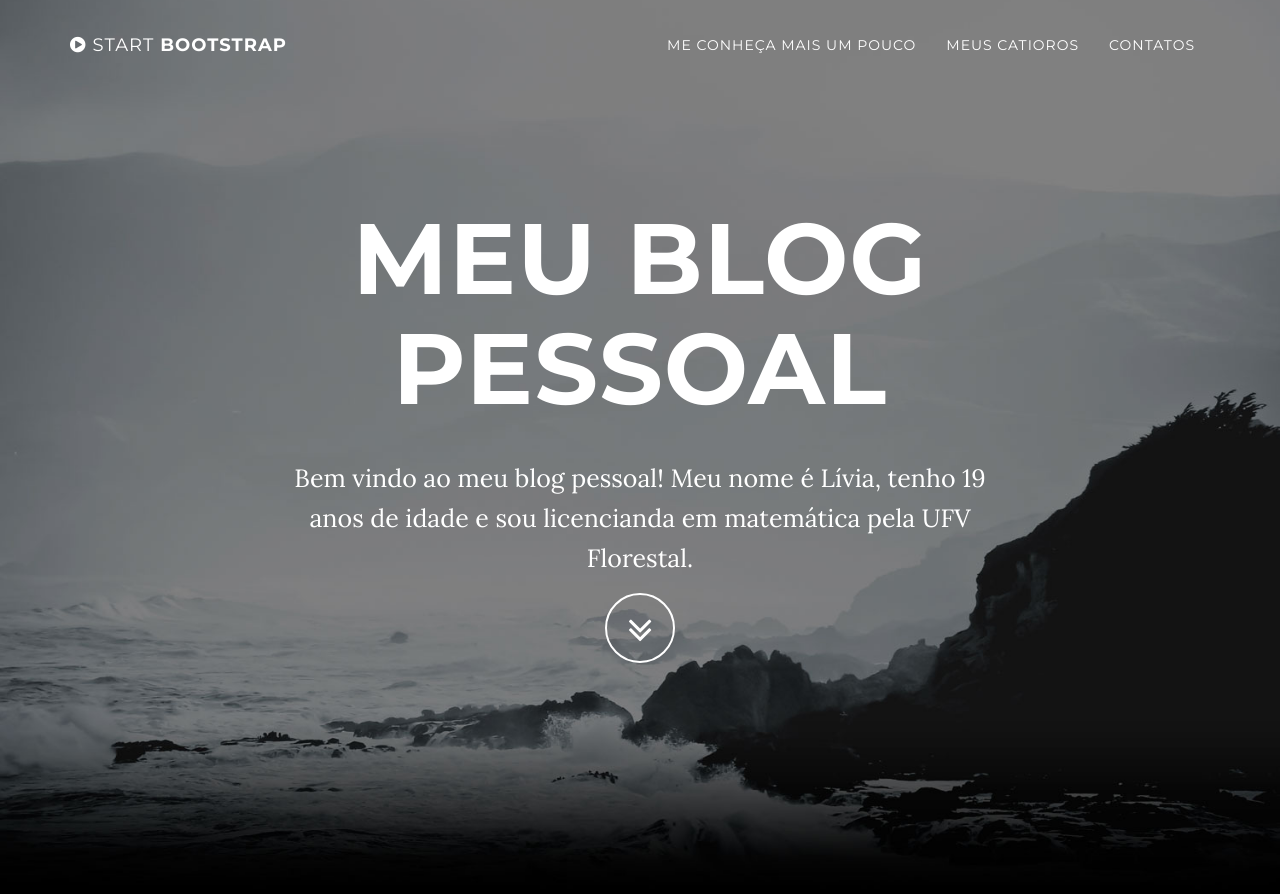
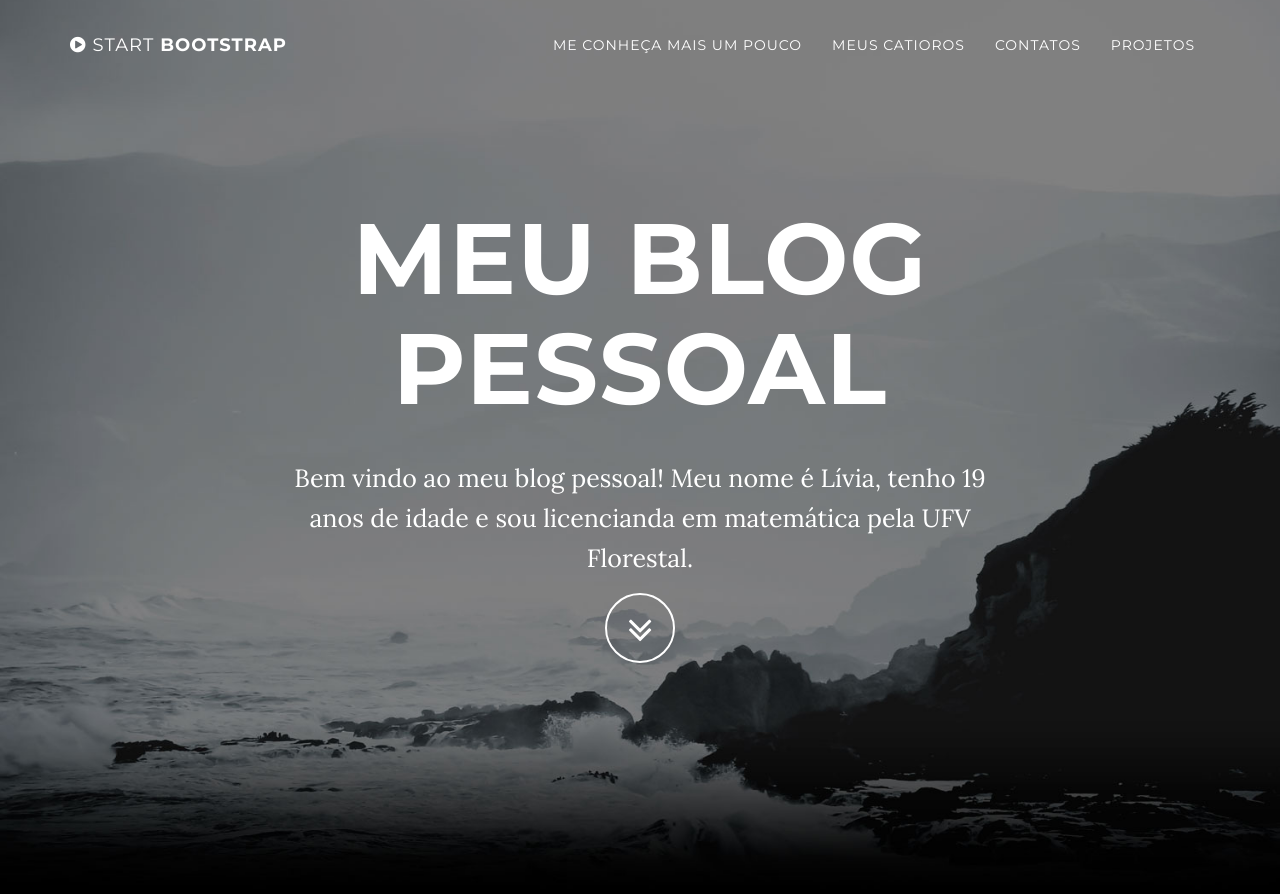
Before and after one commit to liviafariacarvalho/liviafariacarvalho.github.io, a Jekyll site: the page built from index.html, in a window 1280 px wide and 900 px high. Shown: the top 894 px of the window. Built offline with Jekyll 4.4.1, drawn with Linux system fonts in a browser that asks for light colours.

Commit message:
Update nav.html

```diff
--- a/_includes/nav.html
+++ b/_includes/nav.html
@@ -26,6 +26,9 @@
                     <li>
                         <a class="page-scroll" href="#contact">Contatos</a>
                     </li>
+                 <li>
+                        <a class="page-scroll" href="#project">Projetos</a>
+                    </li>
                 </ul>
             </div>
             <!-- /.navbar-collapse -->
```
